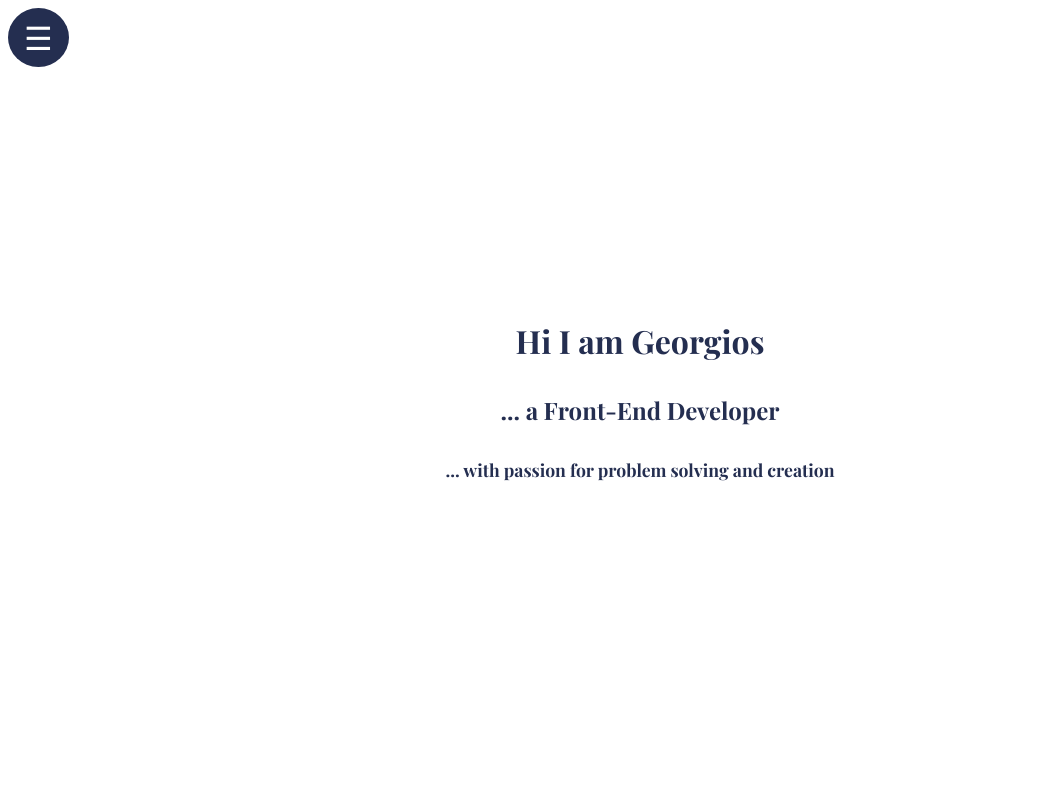
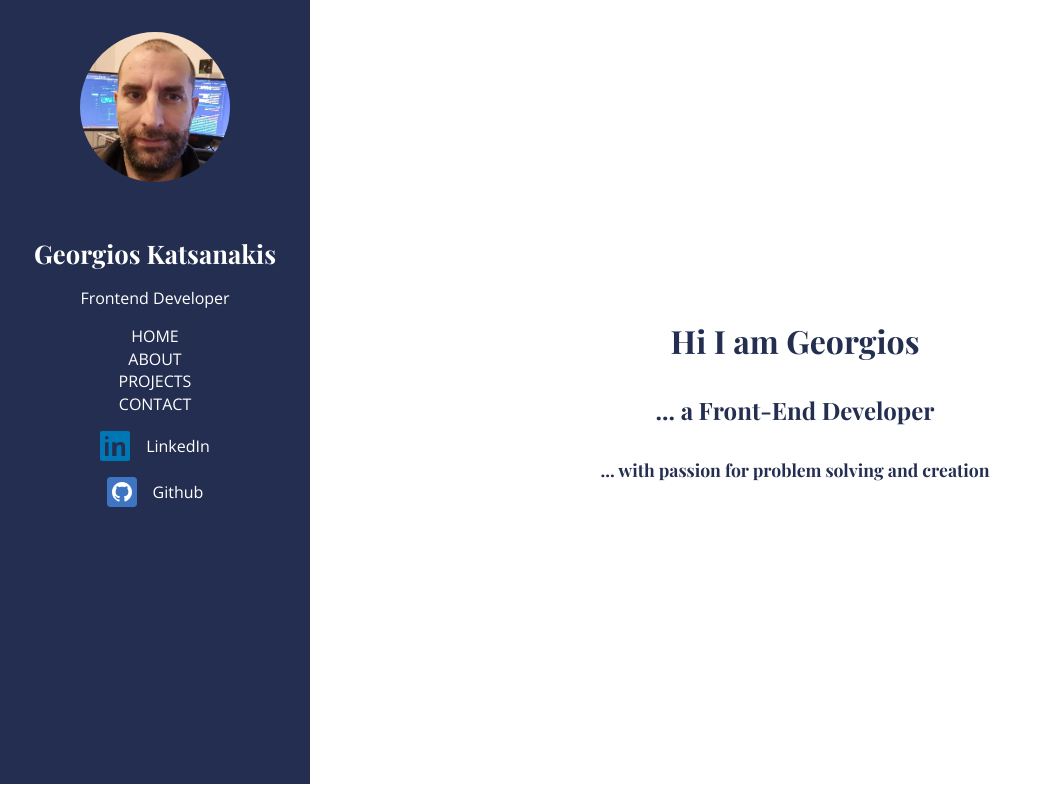
Before and after one commit to kronosGR/9-portfolio-2-reactjs, a React (Create React App) app: page / in a window 1280 px wide. Shown: the top 800 px of the page, without its empty margins (0-1052 px from the left). Built offline with nearby package versions, Linux system fonts and the light colour scheme.

Commit message:
added media for 760px

```diff
--- a/src/Components/Layout/Layout.jsx
+++ b/src/Components/Layout/Layout.jsx
@@ -9,9 +9,11 @@ const Layout = ({ children }) => {
   return (
     <div className={styles.container}>
       <Navbar />
-      {children}
-      <Spacer size='2rem' />
-      <Footer />
+      <div className={styles.children}>
+        {children}
+        <Spacer size='2rem' />
+        <Footer />
+      </div>
     </div>
   );
 };
--- a/src/Components/Layout/Layout.module.css
+++ b/src/Components/Layout/Layout.module.css
@@ -3,3 +3,14 @@
   top: 0;
   width: 100%;
 }
+
+@media screen and (min-width: 760px) {
+  .children {
+    width: calc(100% - 310px);
+    position: static;
+    float: right;
+  }
+}
+
+@media screen and (min-width: 1300px) {
+}
--- a/src/Components/Navbar/Navbar.module.css
+++ b/src/Components/Navbar/Navbar.module.css
@@ -49,3 +49,14 @@
   transform: translateX(310px);
   transition: transform 1s;
 }
+
+@media screen and (min-width: 760px) {
+  .hamb_icon {
+    display: none;
+  }
+
+  .container {
+    transform: translateX(0px);
+    float: left;
+  }
+}
```
